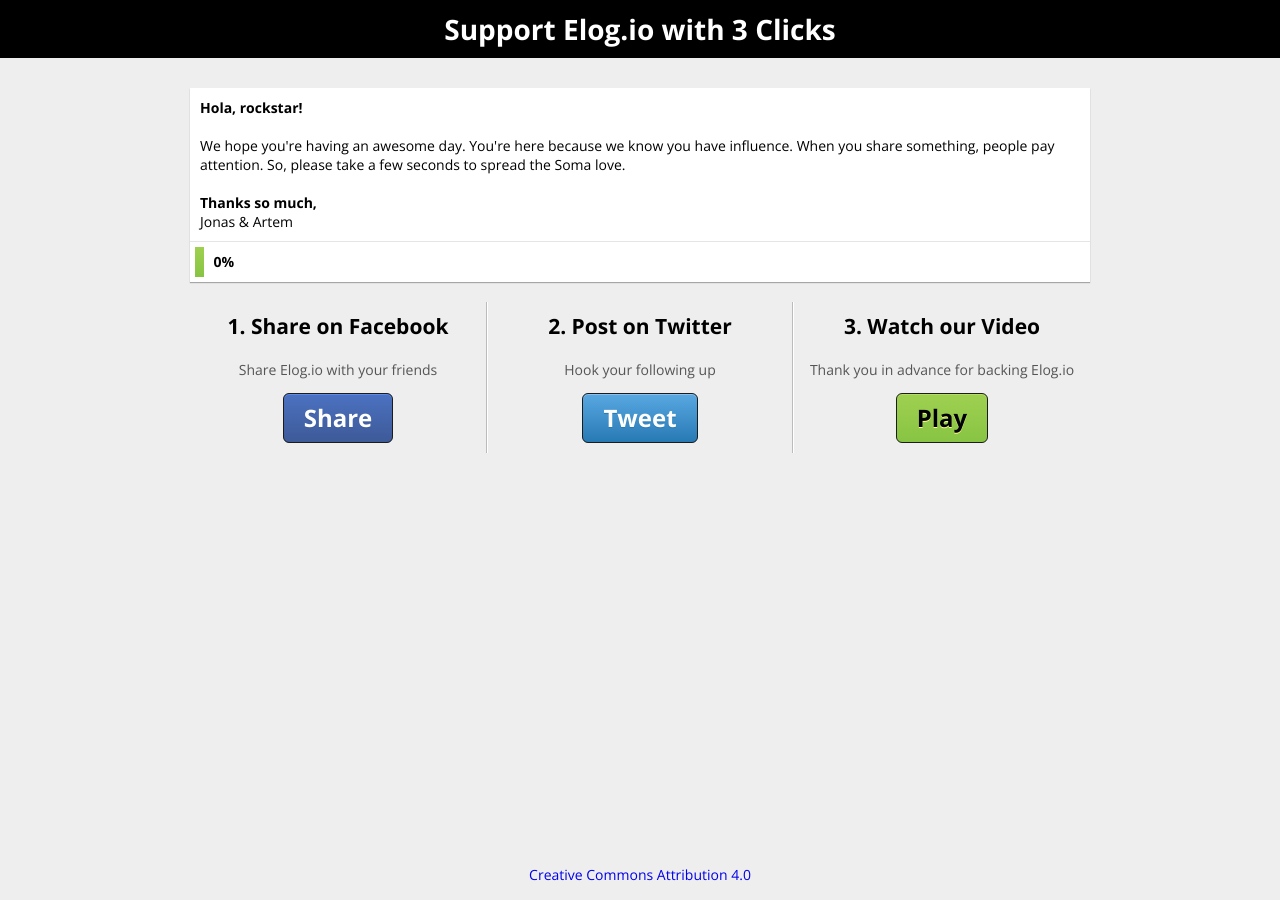
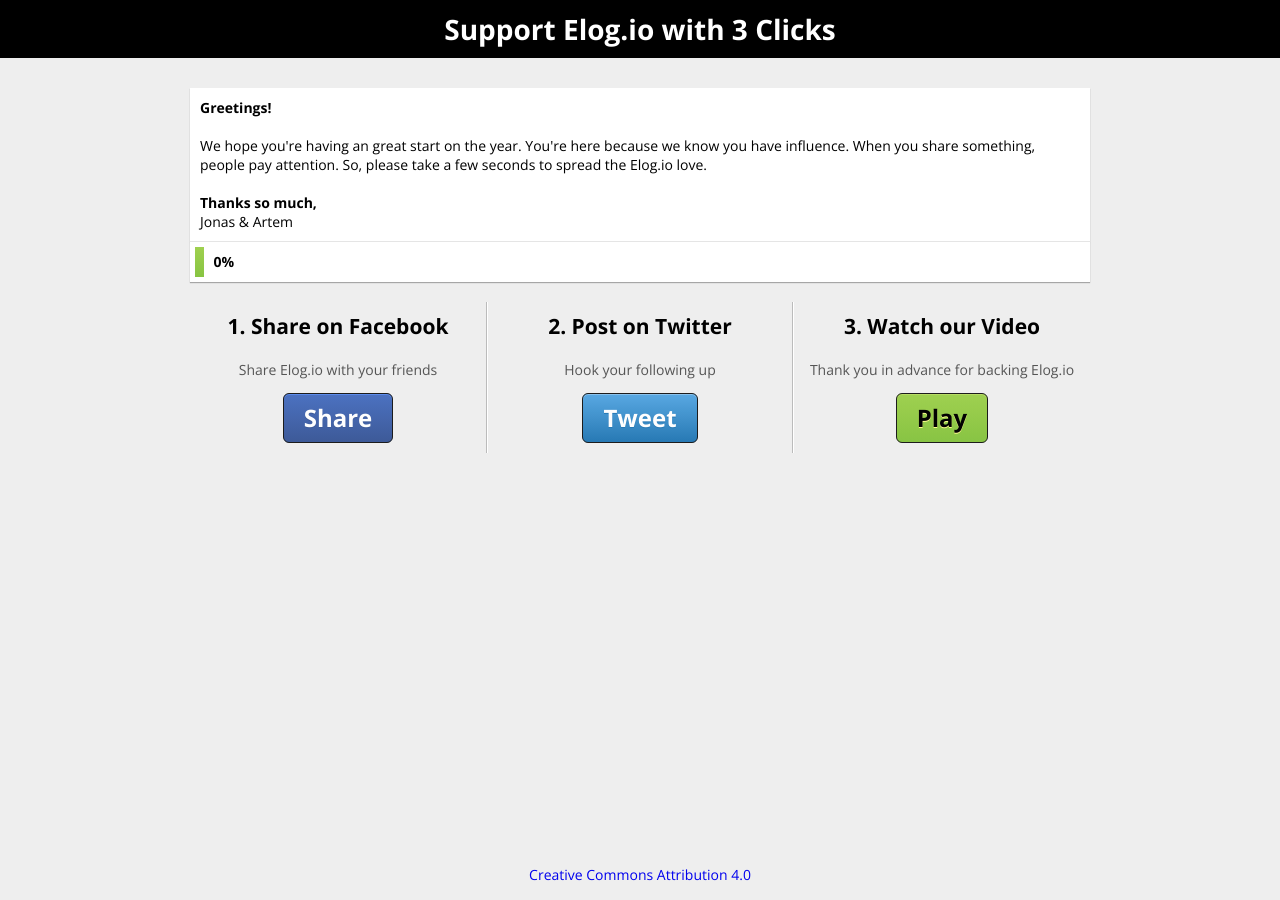
Before and after one commit to commonsmachinery/elogio, a Jekyll site: the page 40m/index.html, which Jekyll copies as it is, in a window 1280 px wide. Built offline with Jekyll 4.4.1, drawn with Linux system fonts in a browser that asks for light colours; nearby versions of some CDN libraries.

Commit message:
Updated messaging

```diff
--- a/40m/index.html
+++ b/40m/index.html
@@ -12,7 +12,7 @@
         <h1>Support Elog.io with 3 Clicks</h1>
         <div id="container">
             <p id="welcome">
-                <b>Hola, rockstar!</b><br /><br />We hope you're having an awesome day. You're here because we know you have influence. When you share something, people pay attention. So, please take a few seconds to spread the Soma love.
+                <b>Greetings!</b><br /><br />We hope you're having an great start on the year. You're here because we know you have influence. When you share something, people pay attention. So, please take a few seconds to spread the Elog.io love.
                 <br /><br />
                 <b>Thanks so much,</b>
                 <br />
```
